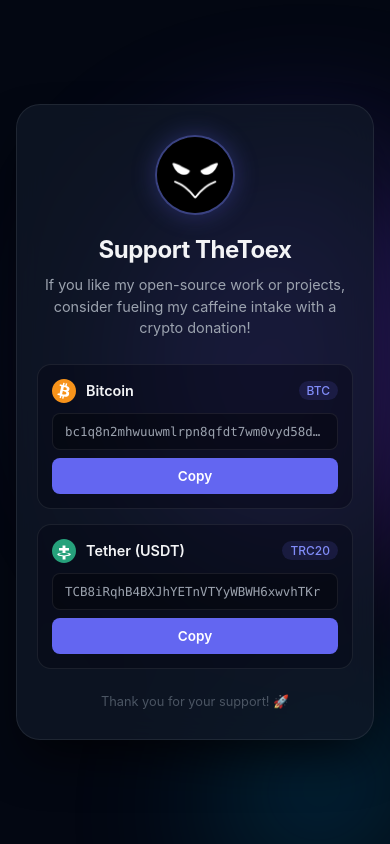
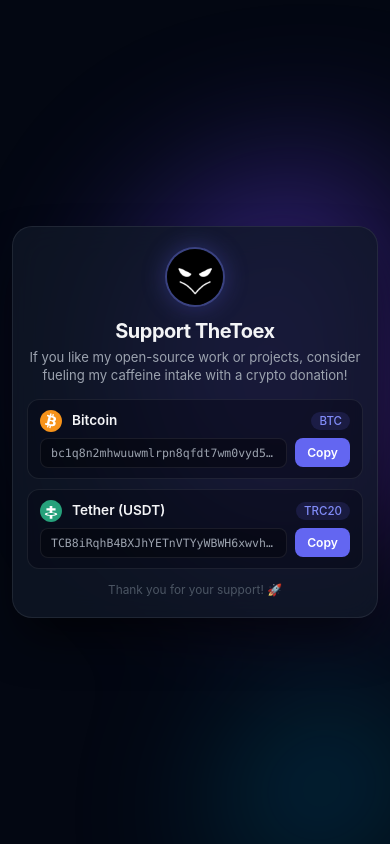
Before and after one commit to TheToex/donate, a plain HTML site: page index.html in a window 390 px wide. Drawn offline with Linux system fonts and the light colour scheme.

Commit message:
initial donation commit

```diff
--- a/index.html
+++ b/index.html
@@ -23,6 +23,13 @@
             font-family: -apple-system, BlinkMacSystemFont, "Segoe UI", Roboto, Helvetica, Arial, sans-serif;
         }
 
+        html, body {
+            height: 100%;
+            margin: 0;
+            padding: 0;
+            overscroll-behavior: none;
+        }
+
         body {
             background-color: var(--bg-color);
             color: var(--text-primary);
@@ -30,6 +37,7 @@
             justify-content: center;
             align-items: center;
             min-height: 100vh;
+            min-height: 100dvh;
             padding: 16px;
             overflow-x: hidden;
             position: relative;
@@ -37,7 +45,7 @@
 
         /* Animated Glowing Blurred Background Effect */
         .background-glow {
-            position: absolute;
+            position: fixed;
             width: 100%;
             height: 100%;
             top: 0;
@@ -46,6 +54,7 @@
             z-index: -1;
             filter: blur(80px);
             opacity: 0.5;
+            pointer-events: none;
         }
 
         .glow-blob {
@@ -81,7 +90,7 @@
 
         .container {
             width: 100%;
-            max-width: 480px;
+            max-width: 460px;
             z-index: 1;
         }
 
@@ -89,7 +98,7 @@
             background-color: var(--card-bg);
             border: 1px solid var(--border-color);
             border-radius: 24px;
-            padding: 30px 20px;
+            padding: 24px 20px;
             box-shadow: 0 25px 50px -12px rgba(0, 0, 0, 0.7);
             text-align: center;
             backdrop-filter: blur(16px);
@@ -98,15 +107,15 @@
 
         @media (min-width: 480px) {
             .card {
-                padding: 40px 30px;
+                padding: 36px 30px;
             }
         }
 
         /* Profile Avatar Style */
         .avatar-container {
-            width: 80px;
-            height: 80px;
-            margin: 0 auto 20px;
+            width: 72px;
+            height: 72px;
+            margin: 0 auto 16px;
             border-radius: 50%;
             overflow: hidden;
             border: 2px solid rgba(99, 102, 241, 0.4);
@@ -121,23 +130,23 @@
         }
 
         h1 {
-            font-size: 1.5rem;
+            font-size: 1.4rem;
             font-weight: 700;
-            margin-bottom: 10px;
+            margin-bottom: 8px;
             letter-spacing: -0.5px;
         }
 
         p {
-            font-size: 0.9rem;
+            font-size: 0.88rem;
             color: var(--text-secondary);
-            margin-bottom: 25px;
-            line-height: 1.5;
+            margin-bottom: 20px;
+            line-height: 1.45;
         }
 
         .crypto-list {
             display: flex;
             flex-direction: column;
-            gap: 15px;
+            gap: 12px;
             text-align: left;
         }
 
@@ -145,7 +154,7 @@
             background-color: rgba(3, 7, 18, 0.4);
             border: 1px solid var(--border-color);
             border-radius: 14px;
-            padding: 14px;
+            padding: 12px 14px;
             transition: border-color 0.2s ease, transform 0.2s ease;
         }
 
@@ -157,7 +166,7 @@
             display: flex;
             justify-content: space-between;
             align-items: center;
-            margin-bottom: 10px;
+            margin-bottom: 8px;
         }
 
         .crypto-info-left {
@@ -167,8 +176,8 @@
         }
 
         .crypto-icon {
-            width: 24px;
-            height: 24px;
+            width: 22px;
+            height: 22px;
             display: flex;
             align-items: center;
             justify-content: center;
@@ -191,7 +200,7 @@
         }
 
         .crypto-network {
-            font-size: 0.75rem;
+            font-size: 0.72rem;
             background: rgba(99, 102, 241, 0.15);
             color: #818cf8;
             padding: 2px 8px;
@@ -201,26 +210,21 @@
 
         .address-row {
             display: flex;
-            flex-direction: column;
+            flex-direction: row;
+            align-items: center;
             gap: 8px;
-        }
-
-        @media (min-width: 400px) {
-            .address-row {
-                flex-direction: row;
-                align-items: center;
-            }
         }
 
         .crypto-address {
             background-color: rgba(0, 0, 0, 0.3);
             border: 1px solid var(--border-color);
-            padding: 10px 12px;
+            padding: 8px 12px;
             border-radius: 8px;
             font-family: ui-monospace, SFMono-Regular, Menlo, Monaco, Consolas, monospace;
-            font-size: 0.78rem;
+            font-size: 0.76rem;
             color: var(--text-secondary);
-            width: 100%;
+            flex: 1;
+            min-width: 0;
             overflow: hidden;
             text-overflow: ellipsis;
             white-space: nowrap;
@@ -230,20 +234,15 @@
             background-color: var(--accent-color);
             color: white;
             border: none;
-            padding: 10px 16px;
+            padding: 8px 14px;
             border-radius: 8px;
             cursor: pointer;
             font-weight: 600;
-            font-size: 0.85rem;
+            font-size: 0.8rem;
             transition: background-color 0.2s, transform 0.1s;
             flex-shrink: 0;
-            width: 100%;
-        }
-
-        @media (min-width: 400px) {
-            .copy-btn {
-                width: auto;
-            }
+            width: auto;
+            white-space: nowrap;
         }
 
         .copy-btn:hover {
@@ -259,9 +258,88 @@
         }
 
         .footer {
-            margin-top: 25px;
-            font-size: 0.8rem;
+            margin-top: 18px;
+            font-size: 0.78rem;
             color: #4b5563;
+        }
+
+        /* Mobile specific adjustments to ensure single-screen fit with no scroll */
+        @media (max-width: 480px) {
+            body {
+                padding: 12px;
+            }
+
+            .card {
+                padding: 20px 14px;
+                border-radius: 20px;
+            }
+
+            .avatar-container {
+                width: 60px;
+                height: 60px;
+                margin: 0 auto 12px;
+            }
+
+            h1 {
+                font-size: 1.25rem;
+                margin-bottom: 6px;
+            }
+
+            p {
+                font-size: 0.82rem;
+                margin-bottom: 14px;
+                line-height: 1.35;
+            }
+
+            .crypto-list {
+                gap: 10px;
+            }
+
+            .crypto-item {
+                padding: 10px 12px;
+                border-radius: 12px;
+            }
+
+            .crypto-header {
+                margin-bottom: 6px;
+            }
+
+            .crypto-name {
+                font-size: 0.85rem;
+            }
+
+            .crypto-address {
+                padding: 7px 10px;
+                font-size: 0.72rem;
+            }
+
+            .copy-btn {
+                padding: 7px 12px;
+                font-size: 0.76rem;
+            }
+
+            .footer {
+                margin-top: 14px;
+                font-size: 0.74rem;
+            }
+        }
+
+        /* Prevent scroll on normal mobile viewports */
+        @media (max-width: 600px) and (min-height: 500px) {
+            html, body {
+                height: 100dvh;
+                overflow: hidden;
+            }
+        }
+
+        /* For very short screens (e.g. landscape), allow scrolling so content isn't clipped */
+        @media (max-height: 520px) {
+            body {
+                min-height: 100%;
+                height: auto;
+                align-items: flex-start;
+                overflow-y: auto;
+            }
         }
     </style>
 </head>
```
